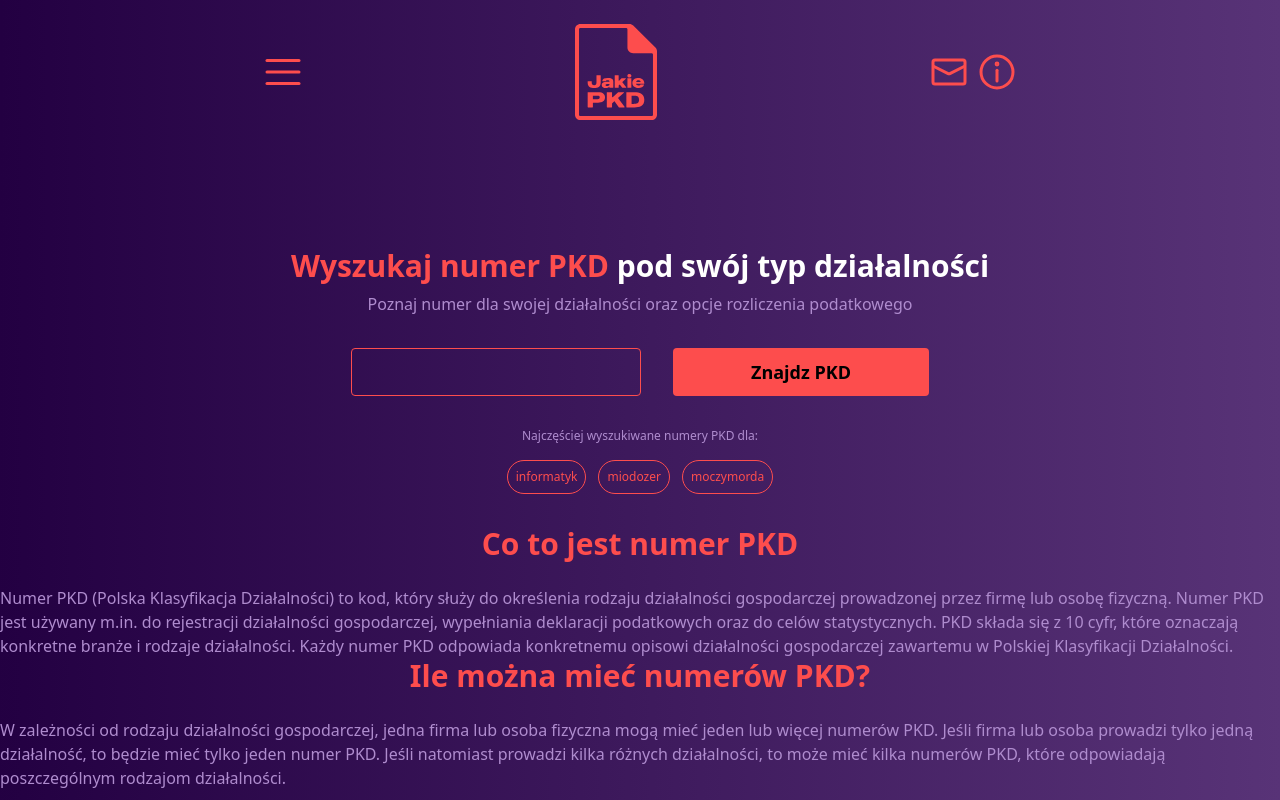
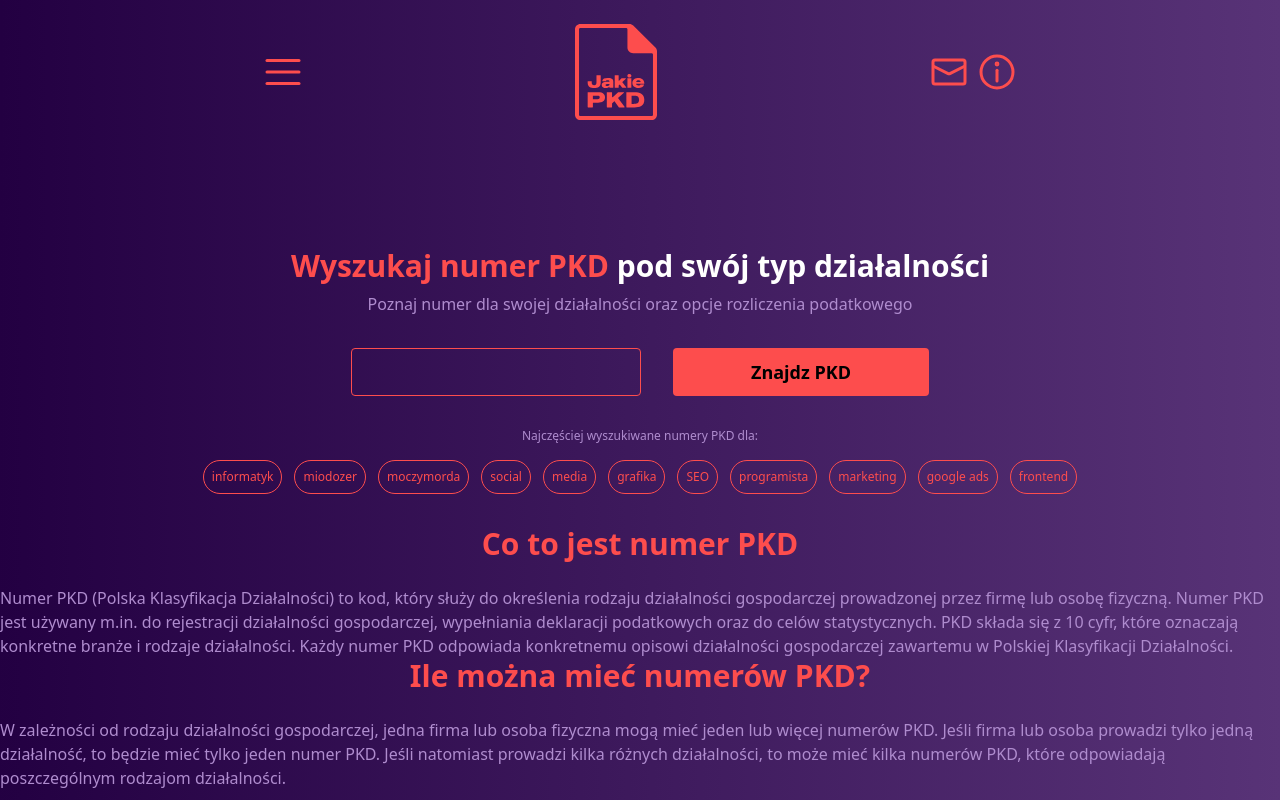
Before and after one commit to qbawalat/stasis-wall-pkd-frontend, a React (Vite) app: page / in a window 1280 px wide. Shown: the top 800 px of the page. Built offline with nearby package versions, Linux system fonts and the light colour scheme.

Commit message:
feat: :lipstick: add jobs

```diff
--- a/src/features/MainPanel/components/Tip/Tip.tsx
+++ b/src/features/MainPanel/components/Tip/Tip.tsx
@@ -10,7 +10,19 @@ export const Tip: FunctionComponent = () => {
         <p className={'text-tertiary-color text-xs'}>Najczęściej wyszukiwane numery PKD dla:</p>
       </div>
       <div className={'flex flex-row gap-3'}>
-        {['informatyk', 'miodozer', 'moczymorda'].map((tag) => (
+        {[
+          'informatyk',
+          'miodozer',
+          'moczymorda',
+          'social',
+          'media',
+          'grafika',
+          'SEO',
+          'programista',
+          'marketing',
+          'google ads',
+          'frontend',
+        ].map((tag) => (
           <button
             key={tag}
             onClick={() => {
```
